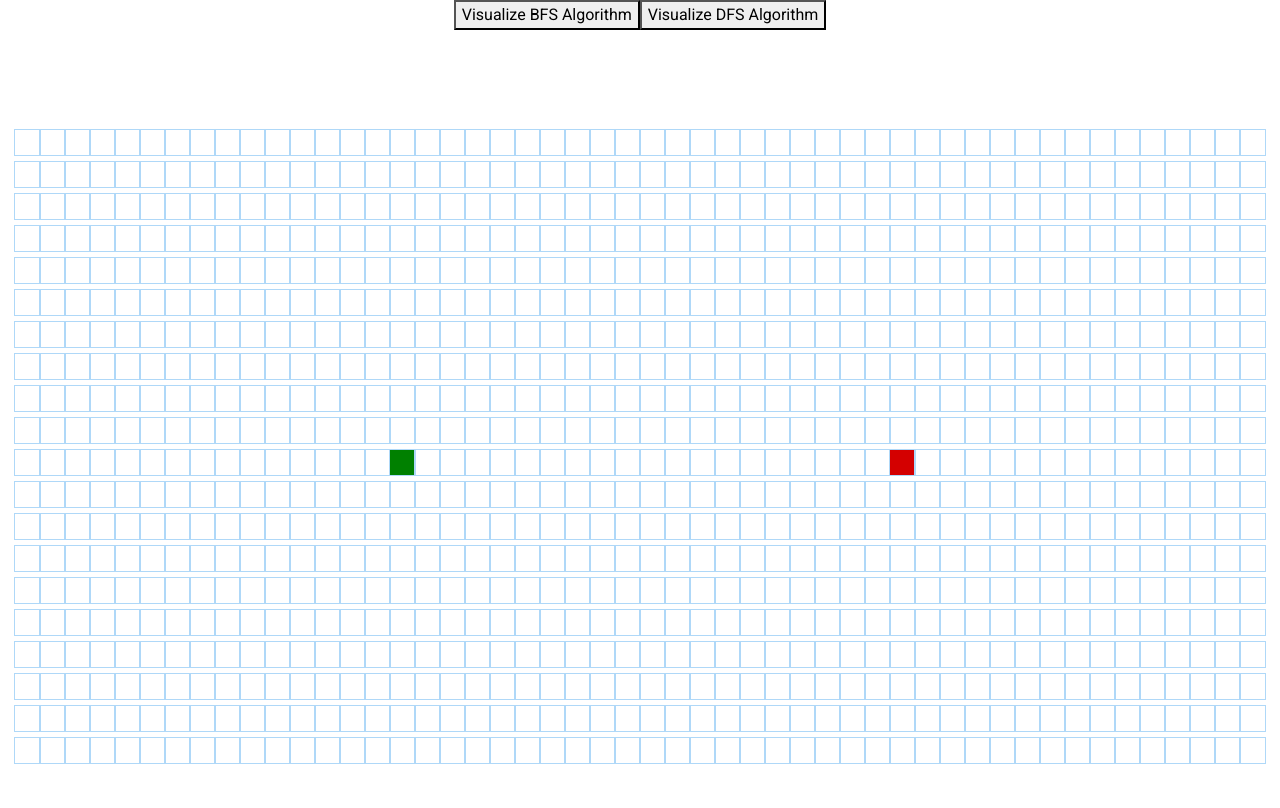
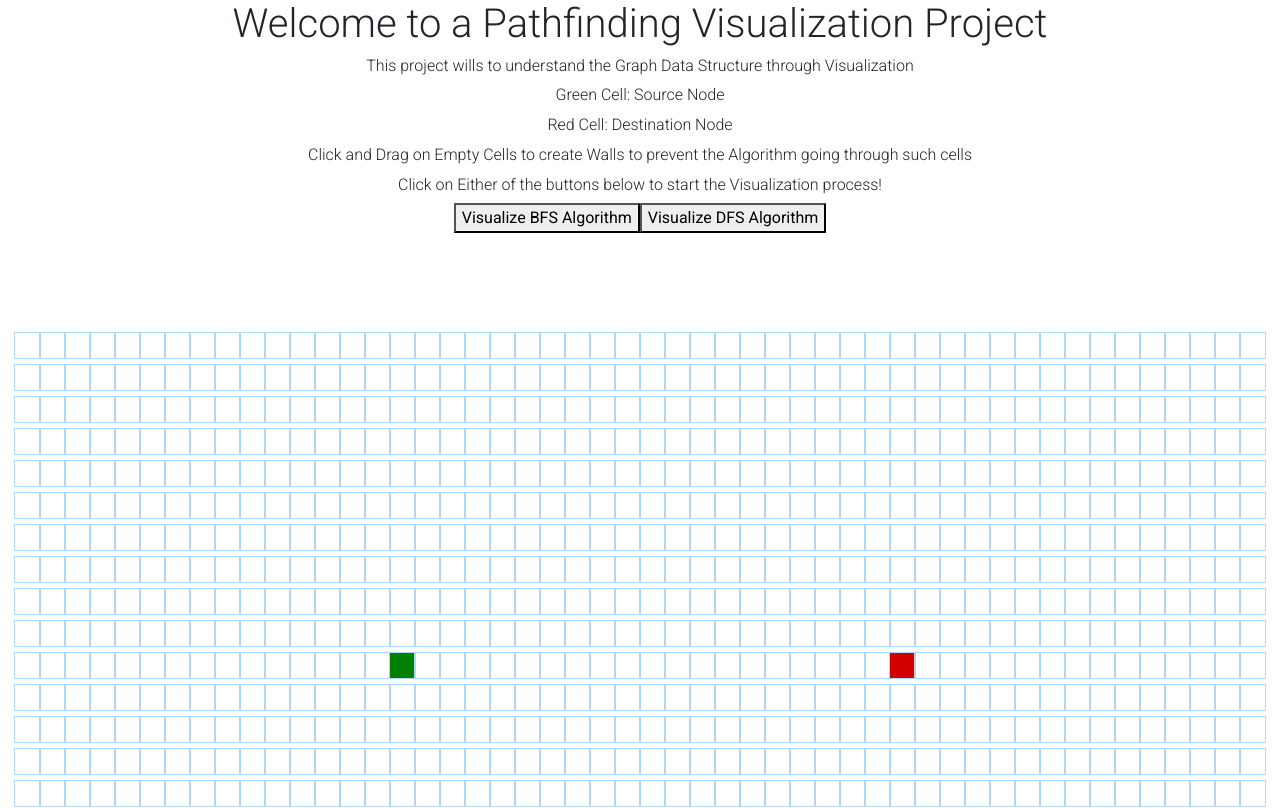
Before and after one commit to UrAvgCoder/Path-Finding-Visualization, a React (Create React App) app: page / in a window 1280 px wide. Shown: the top 808 px of the page. Built offline with nearby package versions, Linux system fonts and the light colour scheme.

Commit message:
Adding CSS styles and Instructions

```diff
--- a/src/App.css
+++ b/src/App.css
@@ -2,37 +2,6 @@
   text-align: center;
 }
 
-.App-logo {
-  height: 40vmin;
-  pointer-events: none;
+p {
+  margin-bottom: 6px !important
 }
-
-@media (prefers-reduced-motion: no-preference) {
-  .App-logo {
-    animation: App-logo-spin infinite 20s linear;
-  }
-}
-
-.App-header {
-  background-color: #282c34;
-  min-height: 100vh;
-  display: flex;
-  flex-direction: column;
-  align-items: center;
-  justify-content: center;
-  font-size: calc(10px + 2vmin);
-  color: white;
-}
-
-.App-link {
-  color: #61dafb;
-}
-
-@keyframes App-logo-spin {
-  from {
-    transform: rotate(0deg);
-  }
-  to {
-    transform: rotate(360deg);
-  }
-}
--- a/src/App.js
+++ b/src/App.js
@@ -4,6 +4,12 @@ import PathfindingVisualization from './Core/PathfindingVisualization';
 function App() {
   return (
     <div className="App">
+      <h1>Welcome to a Pathfinding Visualization Project</h1>
+      <h6>This project wills to understand the Graph Data Structure through Visualization</h6>
+      <p>Green Cell: Source Node</p>
+      <p>Red Cell: Destination Node</p>
+      <p>Click and Drag on Empty Cells to create Walls to prevent the Algorithm going through such cells</p>
+      <p>Click on Either of the buttons below to start the Visualization process!</p>
       <PathfindingVisualization></PathfindingVisualization>
     </div>
   );
```
